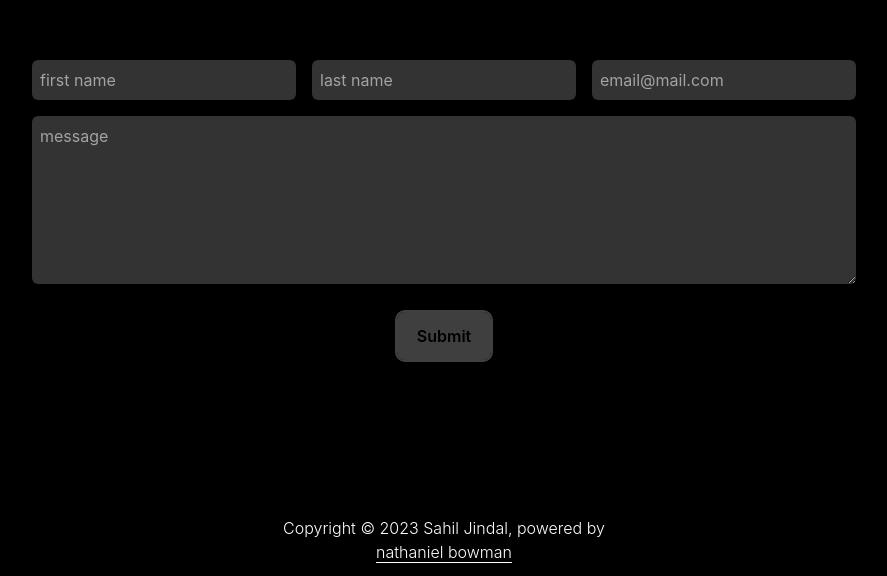
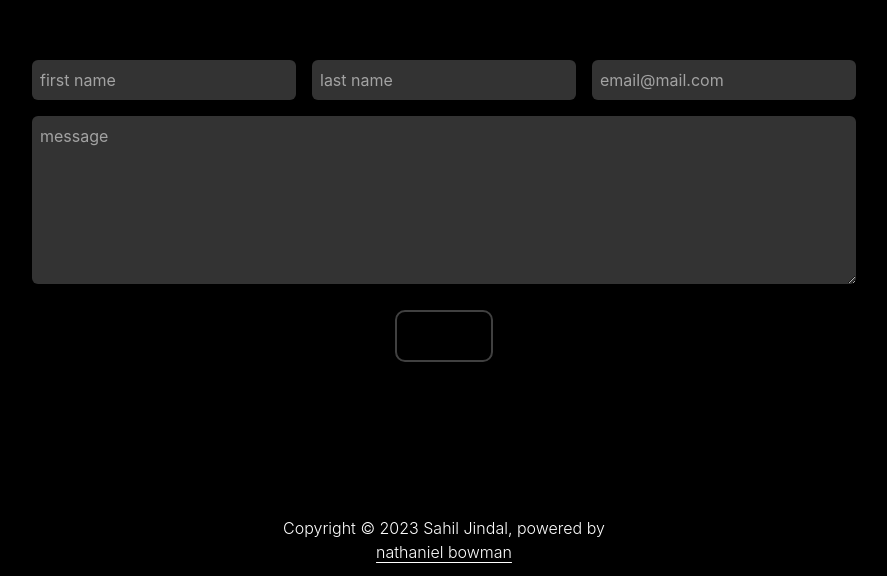
Before and after one commit to actuallyitsnathaniel/sahil-site-fe, a React (Vite) app: page / in a window 1280 px wide. Shown: the part 5836-6412 px from the top of the page, without its empty margins (196-1083 px from the left). Built offline with nearby package versions, Linux system fonts and the light colour scheme; what tailwind-clip-path would draw is missing.

Commit message:
cleaned up form and ensured values were properly declared

```diff
--- a/src/components/connect-form/index.jsx
+++ b/src/components/connect-form/index.jsx
@@ -1,4 +1,4 @@
-import { useState } from "react";
+import { useRef, useState } from "react";
 import { EmailSent } from "./email-sent";
 
 export const ConnectForm = () => {
@@ -7,6 +7,8 @@ export const ConnectForm = () => {
   const [email, setEmail] = useState("");
   const [message, setMessage] = useState("");
   const [submitted, setSubmitted] = useState(false);
+
+  const form = useRef();
 
   const inputStyle =
     "flex mx-auto justify-between m-2 bg-opacity-20 rounded-md bg-white p-2 font-normal";
@@ -17,6 +19,7 @@ export const ConnectForm = () => {
   const HandleSubmit = (e) => {
     console.log("handleSubmit ran");
     e.preventDefault();
+    console.log(form.current);
     if (firstName != "" && lastName != "" && email != "" && message != "") {
       setSubmitted(true);
     }
@@ -32,9 +35,17 @@ export const ConnectForm = () => {
   };
 
   return (
-    <form id="connect-form" className="flex flex-wrap flex-row items-center">
+    <div className="flex flex-wrap flex-row">
       {!submitted ? (
-        <div id="input-wrapper" className="flex flex-col justify-items-center">
+        <form
+          ref={form}
+          id="connect-form"
+          className="flex flex-wrap flex-row items-center"
+        >
+          <div
+            id="input-wrapper"
+            className="flex flex-col justify-items-center"
+          >
             <h2 className="text-4xl p-6 text-center">
               Let&apos;s Make Something
             </h2>
@@ -42,17 +53,19 @@ export const ConnectForm = () => {
               <input
                 type="text"
                 id="input-firstName"
+                className={`${inputStyle} ${focusClasses} ${placeholderClasses}`}
+                placeholder="first name"
+                value={firstName}
                 onChange={(e) => {
                   setFirstName(e.target.value);
                 }}
-              className={`${inputStyle} ${focusClasses} ${placeholderClasses}`}
-              placeholder="first name"
               />
               <input
                 type="text"
                 id="input-lastName"
                 className={`${inputStyle} ${focusClasses} ${placeholderClasses}`}
                 placeholder="last name"
+                value={lastName}
                 onChange={(e) => {
                   setLastName(e.target.value);
                 }}
@@ -62,6 +75,7 @@ export const ConnectForm = () => {
                 id="input-email"
                 className={`${inputStyle} ${focusClasses} ${placeholderClasses}`}
                 placeholder="email@mail.com"
+                value={email}
                 onChange={(e) => {
                   setEmail(e.target.value);
                 }}
@@ -75,20 +89,19 @@ export const ConnectForm = () => {
                 setMessage(e.target.value);
               }}
             />
-          <button
+            <input
               type="submit"
-            disabled={HandleDisabled()}
-            onClick={HandleSubmit}
               className={
                 "flex font-semibold px-5 py-3 m-5 mx-auto rounded-lg outline outline-2 outline-white disabled:opacity-25"
               }
-          >
-            Submit
-          </button>
+              disabled={HandleDisabled()}
+              onClick={HandleSubmit}
+            />
           </div>
+        </form>
       ) : (
         <EmailSent firstName={firstName} />
       )}
-    </form>
+    </div>
   );
 };
```
Lines whose indentation alone changed are shown as unchanged.
